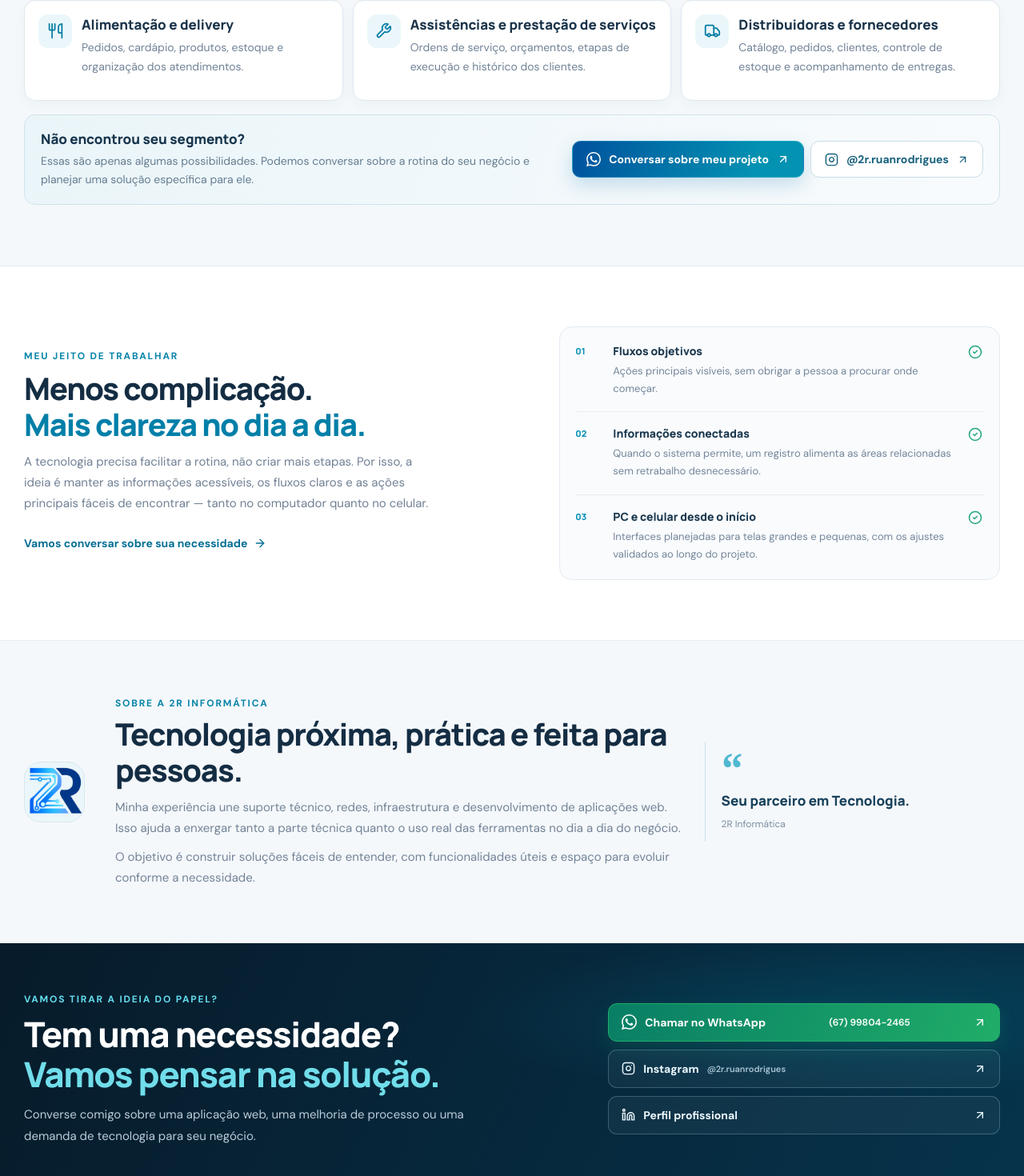
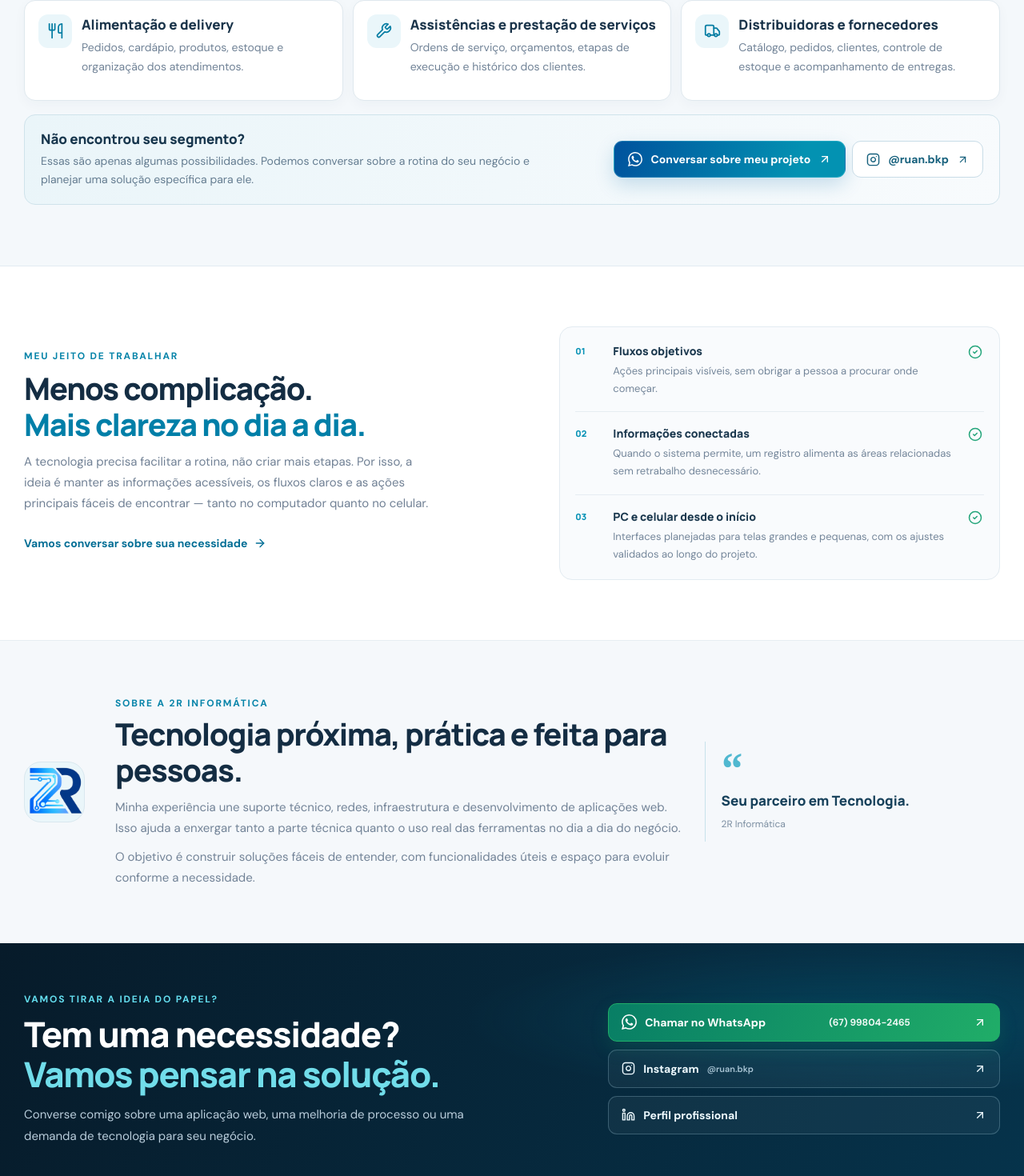
Before and after one commit to Ruan2R/P19-CENTRAL-DEMO-2R, a React (Vite) app: page / in a window 1280 px wide. Shown: the part 2485-3955 px from the top of the page at 80% size. Built offline with nearby package versions, Linux system fonts and the light colour scheme.

Commit message:
Atualiza o Instagram da 2R para @ruan.bkp

```diff
--- a/src/App.jsx
+++ b/src/App.jsx
@@ -12,7 +12,7 @@ import { BurgerProductsModule, BurgerInventoryModule } from './components/Burger
 import { ModuleBrief, ScreenGuide } from './components/ContextualGuide.jsx';
 
 const publicAsset = (filename) => `${import.meta.env.BASE_URL}${filename}`;
-const INSTAGRAM_URL = 'https://www.instagram.com/2r.ruanrodrigues/';
+const INSTAGRAM_URL = 'https://www.instagram.com/ruan.bkp/';
 const CUSTOM_WHATSAPP_URL = 'https://wa.me/5567998042465?text=Ol%C3%A1%2C%20Ruan!%20Conheci%20o%20portf%C3%B3lio%20da%202R%20e%20gostaria%20de%20conversar%20sobre%20uma%20aplica%C3%A7%C3%A3o%20personalizada%20para%20meu%20neg%C3%B3cio.';
 
 const DEMOS = [
@@ -895,7 +895,7 @@ function PortfolioHome({ onOpenCatalog }) {
             <div><strong>Não encontrou seu segmento?</strong><p>Essas são apenas algumas possibilidades. Podemos conversar sobre a rotina do seu negócio e planejar uma solução específica para ele.</p></div>
             <div className="portfolio-custom-actions">
               <a className="portfolio-button portfolio-button-primary" href={CUSTOM_WHATSAPP_URL} target="_blank" rel="noopener noreferrer"><WhatsAppIcon size={18}/> Conversar sobre meu projeto <ArrowUpRight size={16}/></a>
-              <a className="portfolio-button portfolio-button-light" href={INSTAGRAM_URL} target="_blank" rel="noopener noreferrer"><Instagram size={17}/> @2r.ruanrodrigues <ArrowUpRight size={15}/></a>
+              <a className="portfolio-button portfolio-button-light" href={INSTAGRAM_URL} target="_blank" rel="noopener noreferrer"><Instagram size={17}/> @ruan.bkp <ArrowUpRight size={15}/></a>
             </div>
           </div>
         </div>
@@ -925,7 +925,7 @@ function PortfolioHome({ onOpenCatalog }) {
           <div><span className="portfolio-section-kicker">VAMOS TIRAR A IDEIA DO PAPEL?</span><h2>Tem uma necessidade?<br/><span>Vamos pensar na solução.</span></h2><p>Converse comigo sobre uma aplicação web, uma melhoria de processo ou uma demanda de tecnologia para seu negócio.</p></div>
           <div className="portfolio-contact-actions">
             <a className="portfolio-button portfolio-button-primary portfolio-whatsapp-button" href="https://wa.me/5567998042465?text=Ol%C3%A1%2C%20Ruan!%20Encontrei%20seu%20portf%C3%B3lio%20e%20gostaria%20de%20conversar." target="_blank" rel="noopener noreferrer" aria-label="Conversar com Ruan pelo WhatsApp no número (67) 99804-2465"><WhatsAppIcon size={19}/> Chamar no WhatsApp <span className="portfolio-whatsapp-number">(67) 99804-2465</span><ArrowUpRight size={16}/></a>
-            <a className="portfolio-button portfolio-button-secondary" href={INSTAGRAM_URL} target="_blank" rel="noopener noreferrer"><Instagram size={17}/> Instagram <span>@2r.ruanrodrigues</span><ArrowUpRight size={16}/></a>
+            <a className="portfolio-button portfolio-button-secondary" href={INSTAGRAM_URL} target="_blank" rel="noopener noreferrer"><Instagram size={17}/> Instagram <span>@ruan.bkp</span><ArrowUpRight size={16}/></a>
             <a className="portfolio-button portfolio-button-secondary" href="https://www.linkedin.com/in/ruanrodrigues2r/" target="_blank" rel="noopener noreferrer"><Linkedin size={17}/> Perfil profissional <ArrowUpRight size={16}/></a>
           </div>
         </div>
```
